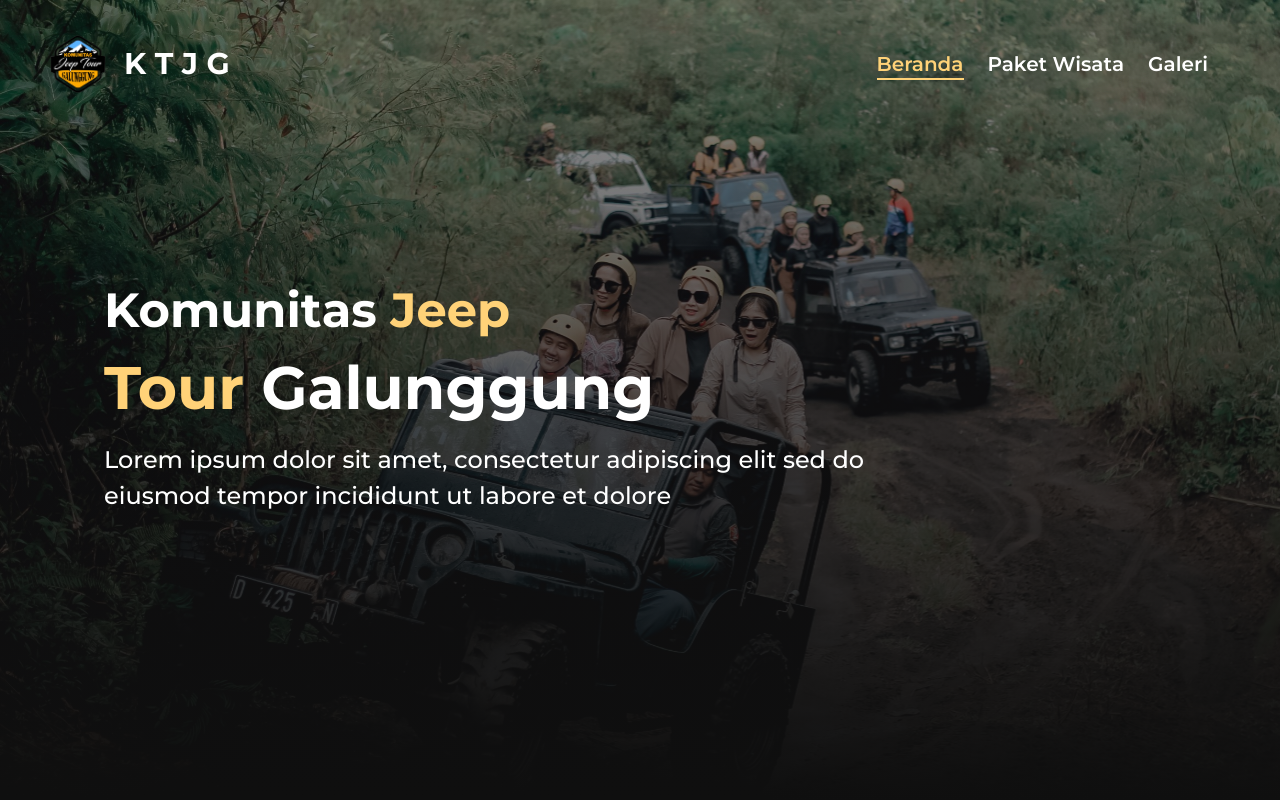
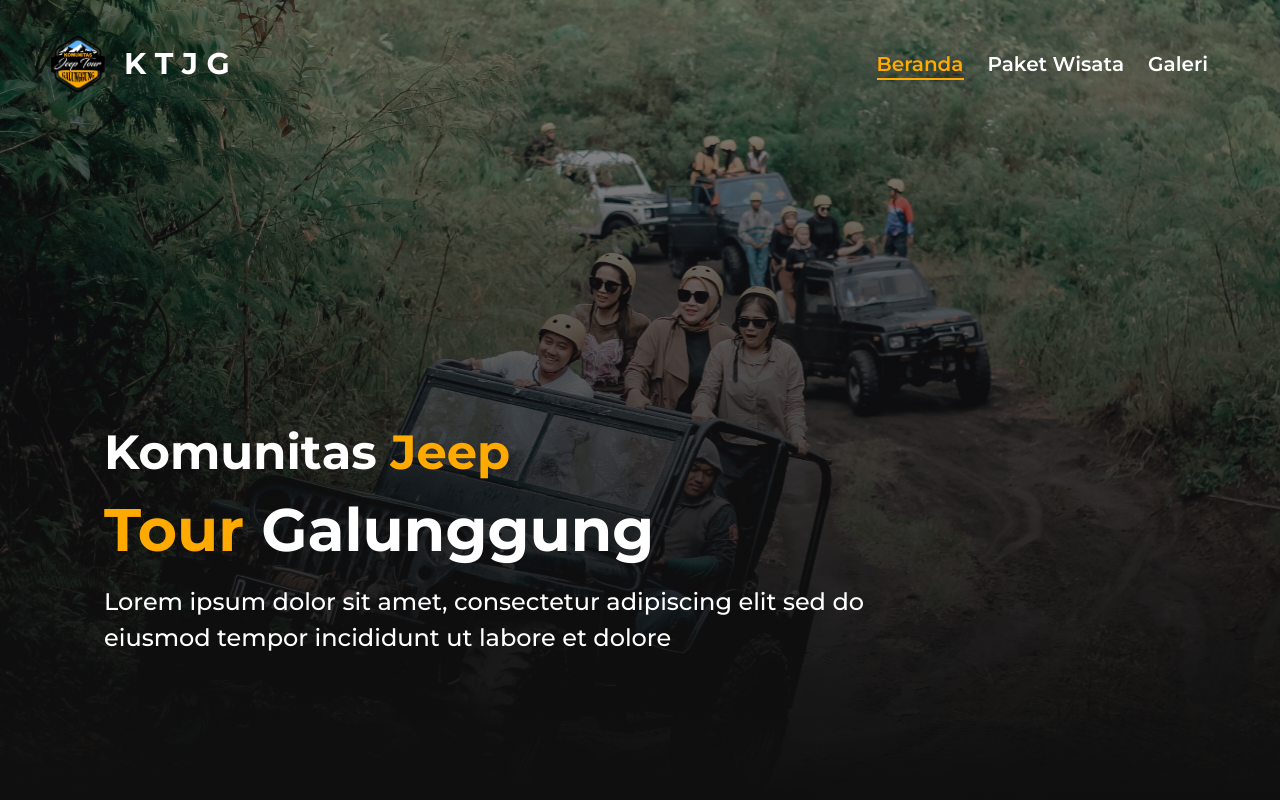
Before and after one commit to aufaikrimaa/kjtg-company-profile, a React (Vite) app: page / in a window 1280 px wide. Shown: the top 800 px of the page. Built offline with nearby package versions, Linux system fonts and the light colour scheme.

Commit message:
change color & updates

```diff
--- a/src/components/Hero.jsx
+++ b/src/components/Hero.jsx
@@ -4,14 +4,14 @@ function Hero() {
   return (
     <>
       <div className="hero relative flex">
-        <div className="container z-1 text-white self-center">
-          <div className="px-16">
+        <div className="container z-1 text-white self-end">
+          <div className="px-16 pb-20">
             <div>
               <div className="text-5xl font-bold mb-4">
-                Komunitas <span className="text-[#FFD278]">Jeep</span>
+                Komunitas <span className="text-[#FFAA00]">Jeep</span>
               </div>
               <div className="text-6xl font-bold mb-4">
-                <span className="text-[#FFD278]">Tour</span> Galunggung
+                <span className="text-[#FFAA00]">Tour</span> Galunggung
               </div>
               <div className="text-2xl font-medium leading-9">
                 Lorem ipsum dolor sit amet, consectetur adipiscing elit sed do
--- a/src/components/css/navbar.css
+++ b/src/components/css/navbar.css
@@ -17,7 +17,7 @@
 }
 
 .menu.active {
-  color: #ffd278;
+  color: #ffaa00;
 }
 
 .menu::before {
@@ -25,7 +25,7 @@
   position: absolute;
   width: 100%;
   height: 2px;
-  background-color: #ffd278;
+  background-color: #ffaa00;
   bottom: 0;
   left: 0;
   transform: scaleX(0);
```
